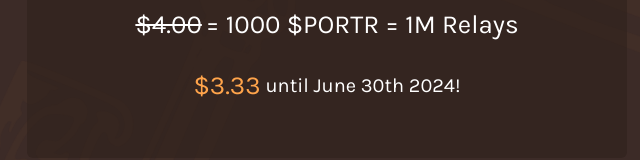
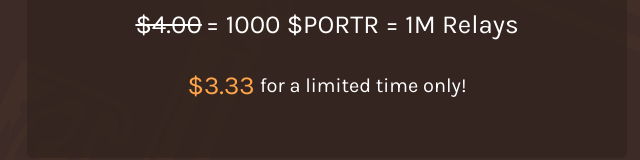
Before and after one commit to porters-xyz/gateway-demo, a Next.js app in the folder web-portal/frontend/: page /pricing in a window 1280 px wide. Shown: the part 534-694 px from the top of the page, without its empty margins (313-953 px from the left). Built offline with nearby package versions, Linux system fonts and the light colour scheme; no server answers; a web font is replaced by a local one; what connectkit, wagmi would draw is missing.

Commit message:
Updated billing message

```diff
--- a/web-portal/frontend/pages/pricing/index.tsx
+++ b/web-portal/frontend/pages/pricing/index.tsx
@@ -46,7 +46,7 @@
             </Center>
             <Center  my={20} >
             <Text c='carrot' pr={5} style={{fontSize: 26}}>$3.33</Text>
-            <Text style={{fontSize: 20}}>{`until June 30th 2024!`} </Text>
+            <Text style={{fontSize: 20}}>{`for a limited time only!`} </Text>
             </Center>
           </Box>
           <CommonLinks/>
```
